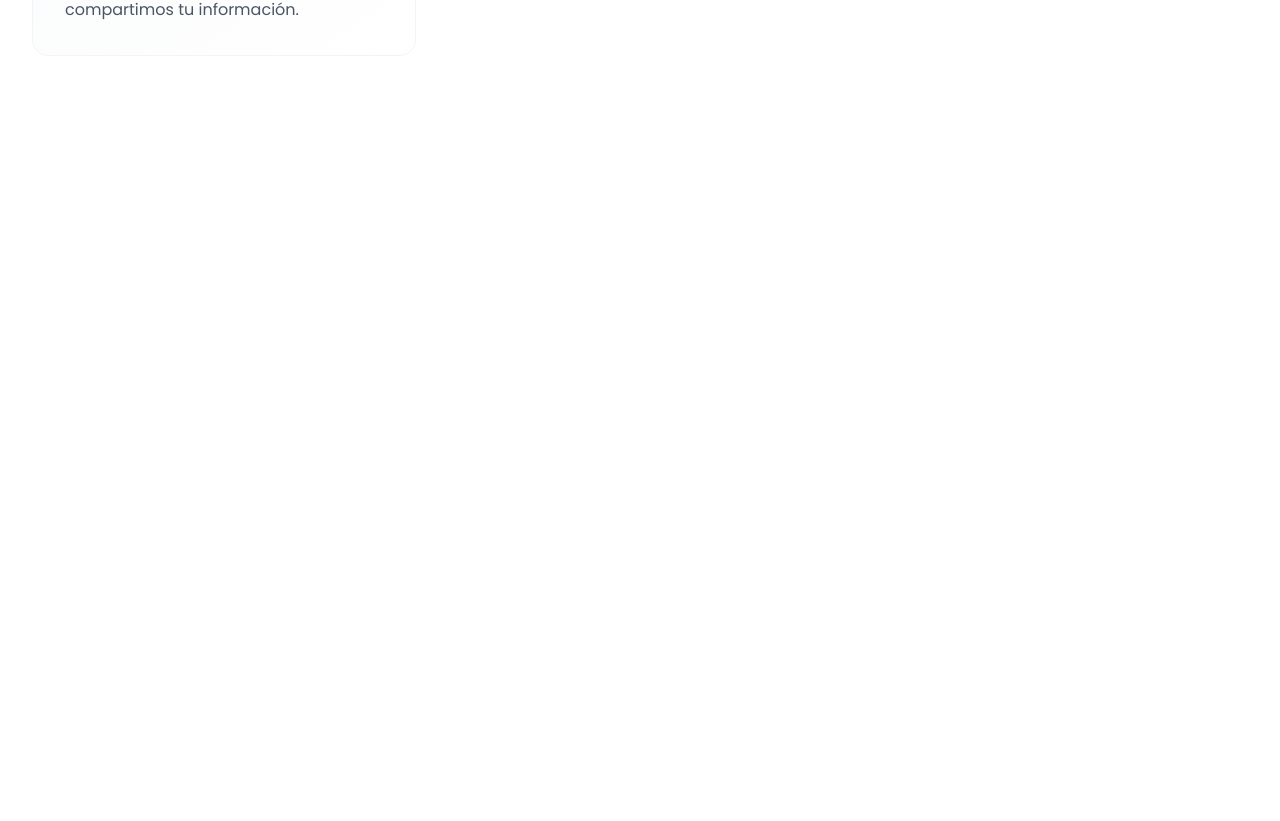
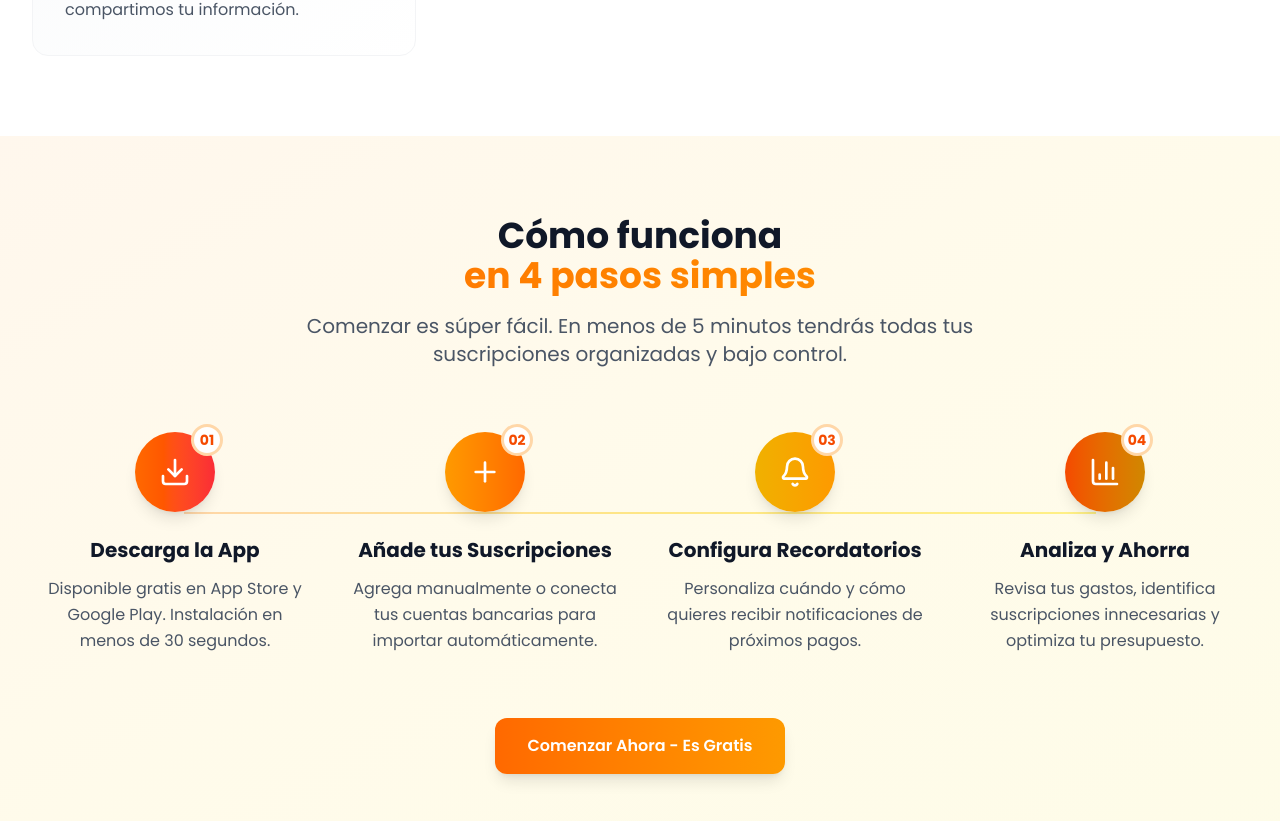
Before and after one commit to fergarperez/subtracker-landing, a Next.js app: page / in a window 1280 px wide. Shown: the part 1593-2414 px from the top of the page. Before the commit the page ends 1729 px from the top, so only its background shows below. Built offline with nearby package versions, Linux system fonts and the light colour scheme.

Commit message:
Implemented HowItWorks.tsx

```diff
--- a/src/app/page.tsx
+++ b/src/app/page.tsx
@@ -1,5 +1,6 @@
 import Features from "@/components/Features";
 import Hero from "@/components/Hero";
+import HowItWorks from "@/components/HowItWorks";
 import { Metadata } from "next";
 
 export const metadata: Metadata = {
@@ -31,6 +32,7 @@ export default function Home() {
     <main className="min-h-screen">
       <Hero />
       <Features />
+      <HowItWorks />
     </main>
   );
 }
--- a/src/components/Features.tsx
+++ b/src/components/Features.tsx
@@ -1,4 +1,4 @@
-import { Bell, BarChart3, Shield, Smartphone, Users, Zap } from "lucide-react";
+import { Bell, BarChart3, Shield, Smartphone } from "lucide-react";
 
 const features = [
   {
--- a/src/components/HowItWorks.tsx
+++ b/src/components/HowItWorks.tsx
@@ -0,0 +1,107 @@
+import { Download, Plus, Bell, BarChart3 } from "lucide-react";
+
+const steps = [
+  {
+    step: "01",
+    icon: Download,
+    title: "Descarga la App",
+    description:
+      "Disponible gratis en App Store y Google Play. Instalación en menos de 30 segundos.",
+    color: "from-orange-500 to-red-500",
+  },
+  {
+    step: "02",
+    icon: Plus,
+    title: "Añade tus Suscripciones",
+    description:
+      "Agrega manualmente o conecta tus cuentas bancarias para importar automáticamente.",
+    color: "from-amber-500 to-orange-500",
+  },
+  {
+    step: "03",
+    icon: Bell,
+    title: "Configura Recordatorios",
+    description:
+      "Personaliza cuándo y cómo quieres recibir notificaciones de próximos pagos.",
+    color: "from-yellow-500 to-amber-500",
+  },
+  {
+    step: "04",
+    icon: BarChart3,
+    title: "Analiza y Ahorra",
+    description:
+      "Revisa tus gastos, identifica suscripciones innecesarias y optimiza tu presupuesto.",
+    color: "from-orange-600 to-yellow-600",
+  },
+];
+
+export default function HowItWorks() {
+  return (
+    <section className="py-20 bg-gradient-to-br from-orange-50 via-amber-50 to-yellow-50">
+      <div className="max-w-7xl mx-auto px-4 sm:px-6 lg:px-8">
+        {/* Header */}
+        <div className="text-center mb-16">
+          <h2 className="text-3xl sm:text-4xl font-bold text-gray-900 mb-4">
+            Cómo funciona
+            <span className="block text-transparent bg-clip-text bg-gradient-to-r from-orange-500 to-amber-500">
+              en 4 pasos simples
+            </span>
+          </h2>
+          <p className="text-xl text-gray-600 max-w-3xl mx-auto">
+            Comenzar es súper fácil. En menos de 5 minutos tendrás todas tus
+            suscripciones organizadas y bajo control.
+          </p>
+        </div>
+
+        {/* Steps */}
+        <div className="relative">
+          {/* Connection Line - Desktop */}
+          <div className="hidden lg:block absolute top-20 left-1/2 transform -translate-x-1/2 w-3/4 h-0.5 bg-gradient-to-r from-orange-200 via-amber-200 to-yellow-200"></div>
+
+          <div className="grid md:grid-cols-2 lg:grid-cols-4 gap-8 lg:gap-6">
+            {steps.map((step, index) => {
+              const Icon = step.icon;
+              return (
+                <div key={index} className="relative">
+                  <div className="text-center group hover:transform hover:-translate-y-2 transition-all duration-300">
+                    {/* Step Number with Icon Combined */}
+                    <div className="relative mx-auto w-20 h-20 mb-6">
+                      <div
+                        className={`absolute inset-0 rounded-full bg-gradient-to-r ${step.color} shadow-lg group-hover:shadow-xl transition-shadow duration-300`}
+                      ></div>
+                      <div className="relative flex items-center justify-center w-full h-full">
+                        <Icon className="w-8 h-8 text-white" />
+                      </div>
+                      {/* Step number badge */}
+                      <div className="absolute -top-2 -right-2 w-8 h-8 bg-white rounded-full border-3 border-orange-200 flex items-center justify-center">
+                        <span className="text-sm font-bold text-orange-600">
+                          {step.step}
+                        </span>
+                      </div>
+                    </div>
+
+                    {/* Content */}
+                    <h3 className="text-xl font-bold text-gray-900 mb-3 group-hover:text-orange-600 transition-colors duration-300">
+                      {step.title}
+                    </h3>
+
+                    <p className="text-gray-600 leading-relaxed px-2">
+                      {step.description}
+                    </p>
+                  </div>
+                </div>
+              );
+            })}
+          </div>
+        </div>
+
+        {/* CTA */}
+        <div className="text-center mt-16">
+          <button className="inline-flex items-center px-8 py-4 bg-gradient-to-r from-orange-500 to-amber-500 text-white font-semibold rounded-xl hover:from-orange-600 hover:to-amber-600 transform hover:scale-105 transition-all duration-200 shadow-lg hover:shadow-xl">
+            Comenzar Ahora - Es Gratis
+          </button>
+        </div>
+      </div>
+    </section>
+  );
+}
```
